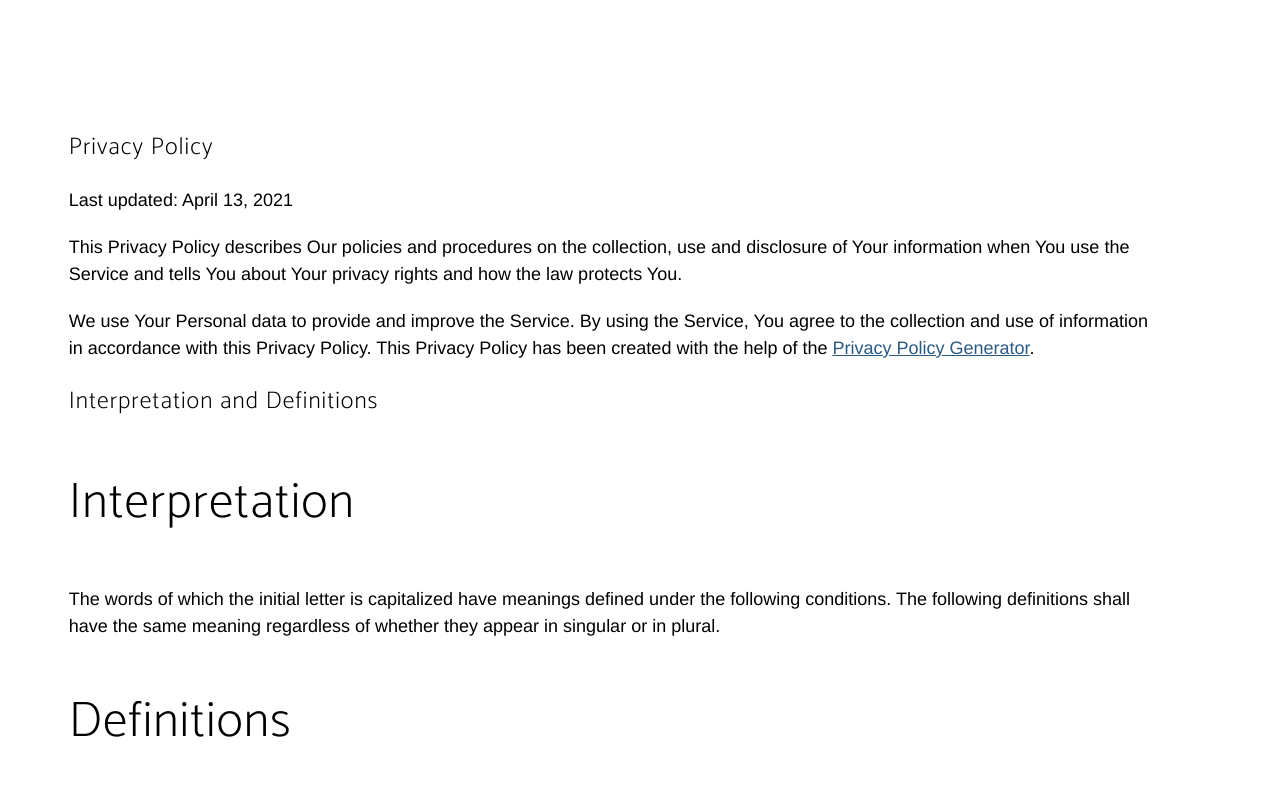
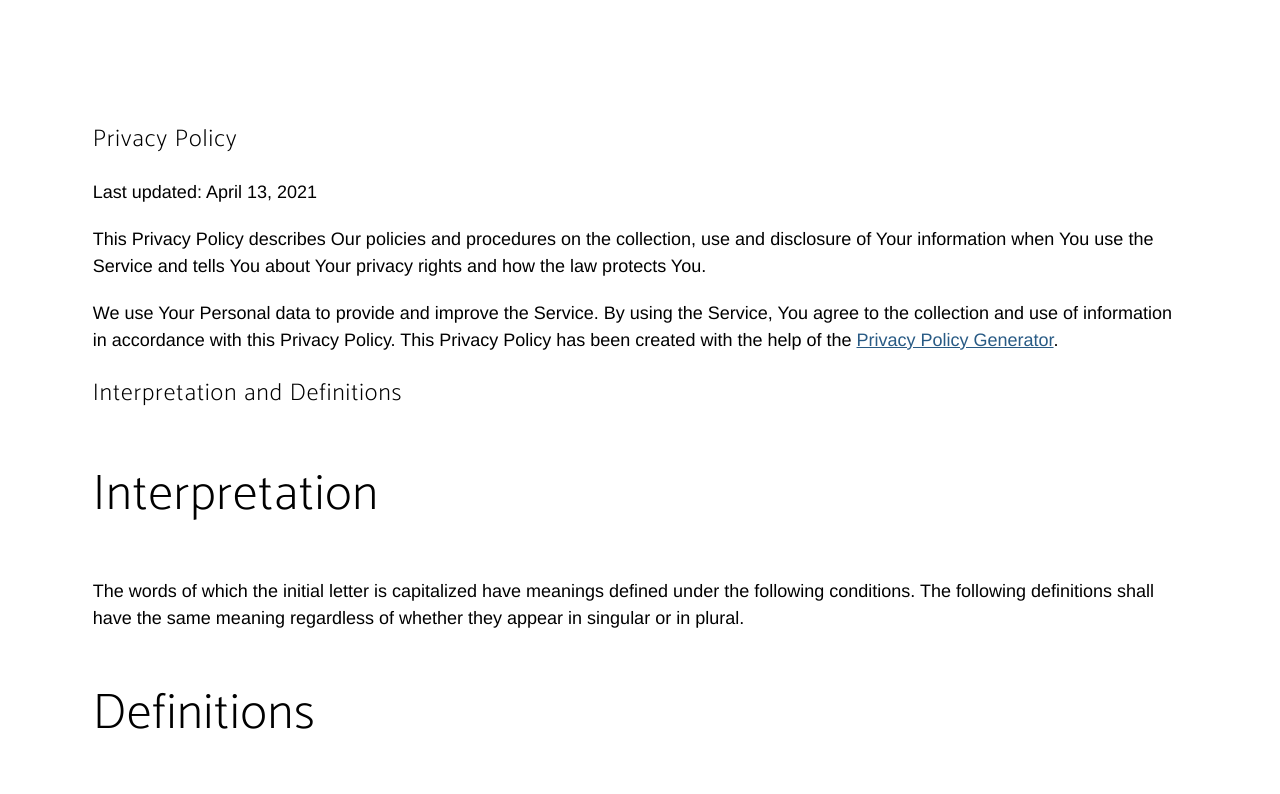
Before and after one commit to butterySoft/SpoilistOfficialPage, a plain HTML site: page privacy.html in a window 1280 px wide. Shown: the top 794 px of the page. Drawn offline with Linux system fonts and the light colour scheme; a web font is replaced by a local one.

Commit message:
Fix margin on privacy.html

```diff
--- a/css/new-age.css
+++ b/css/new-age.css
@@ -388,14 +388,15 @@ section.contact ul.list-social li.social-google-plus a:hover {
 }
 
 #privacyBody {
-  max-width: 95%;
+  max-width: 100%;
+  margin: 0 auto;
 }
 
 section.privacyPolicy {
   display: flex;
   flex-direction: column;
-  max-width: 100%;
-  align-items: center;
+  max-width: 95%;
+  margin: 0 auto;
 }
 
 .privacy-container {
--- a/privacy.html
+++ b/privacy.html
@@ -1,7 +1,6 @@
 <!DOCTYPE html>
 <html lang="en" dir="ltr">
   <head>
-    <meta charset="utf-8">
     <meta charset="utf-8">
     <meta name="viewport" content="width=device-width, initial-scale=1, shrink-to-fit=no">
     <meta name="description" content="">
```
